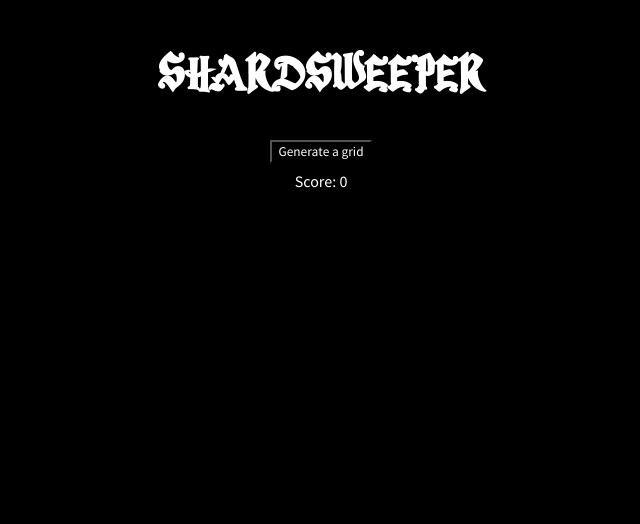
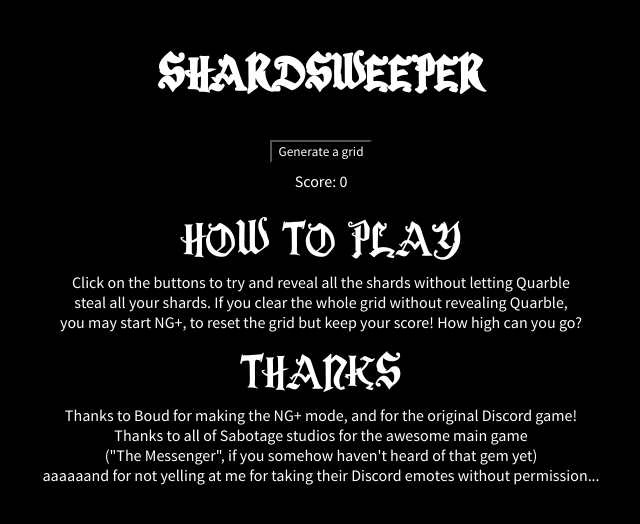
Before and after one commit to JCBoorgo/jcboorgo.github.io, a plain HTML site: page ShardSweeper/index.html in a window 1280 px wide. Shown: the whole page, without its empty margins (319-959 px from the left). Drawn offline with Linux system fonts and the light colour scheme.

Commit message:
SS; how to play and thanks
As the title says.

```diff
--- a/ShardSweeper/index.html
+++ b/ShardSweeper/index.html
@@ -12,7 +12,7 @@
 
 <body>
   <div id="app">
-    <h1 id="title">SHARDSWEEPER</h1>
+    <h1 class="title">SHARDSWEEPER</h1>
     <button v-on:click="reset">Generate a grid</button>
     <button v-if="ngPlusButton" v-on:click="generate">NG+{{ngPlus}}</button>
     <p id="score"> Score: {{score}} </p>
@@ -20,5 +20,15 @@
       <img v-for="(mine, index2) in mines[index]" :key="index2" :src="getPic(index, index2)" v-bind:alt="mines[index]"
         v-on:click="trigger(index, index2)">
     </p>
+    <div><span class="title">HOW TO PLAY</span><br>
+      Click on the buttons to try and reveal all the shards without letting Quarble<br>
+      steal all your shards. If you clear the whole grid without revealing Quarble,<br>
+      you may start NG+, to reset the grid but keep your score! How high can you go?<br>
+      <span class="title">THANKS</span><br>
+      Thanks to Boud for making the NG+ mode, and for the original Discord game!<br>
+      Thanks to all of Sabotage studios for the awesome main game<br>
+      ("The Messenger", if you somehow haven't heard of that gem yet)<br>
+      aaaaaand for not yelling at me for taking their Discord emotes without permission...
+    </div>
   </div>
 </body>
--- a/ShardSweeper/stylesheets/styles.css
+++ b/ShardSweeper/stylesheets/styles.css
@@ -25,7 +25,7 @@ p {
   margin: 8px;
 }
 
-#title {
+.title {
   font-family: Magic;
   font-size: 50px;
 }
```
